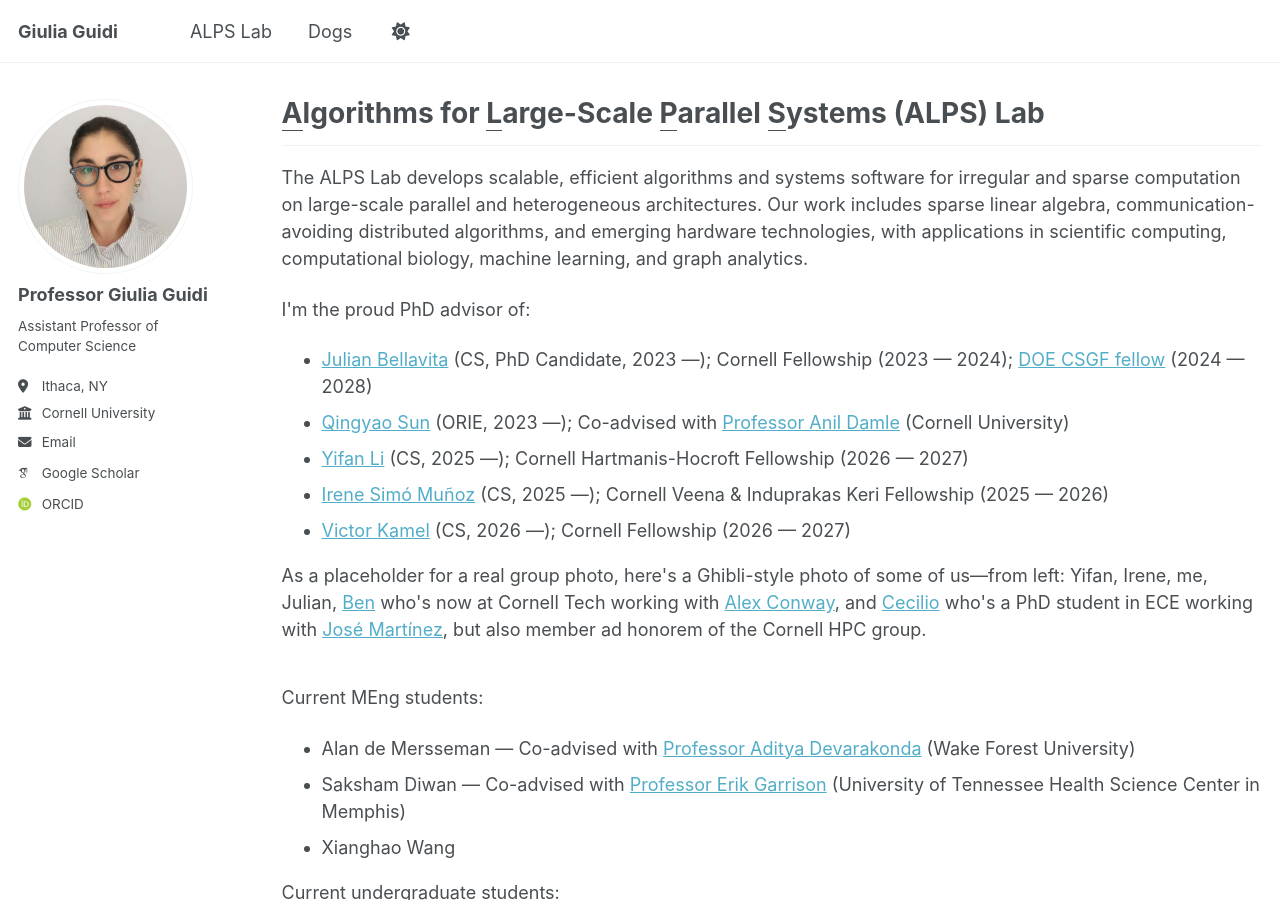
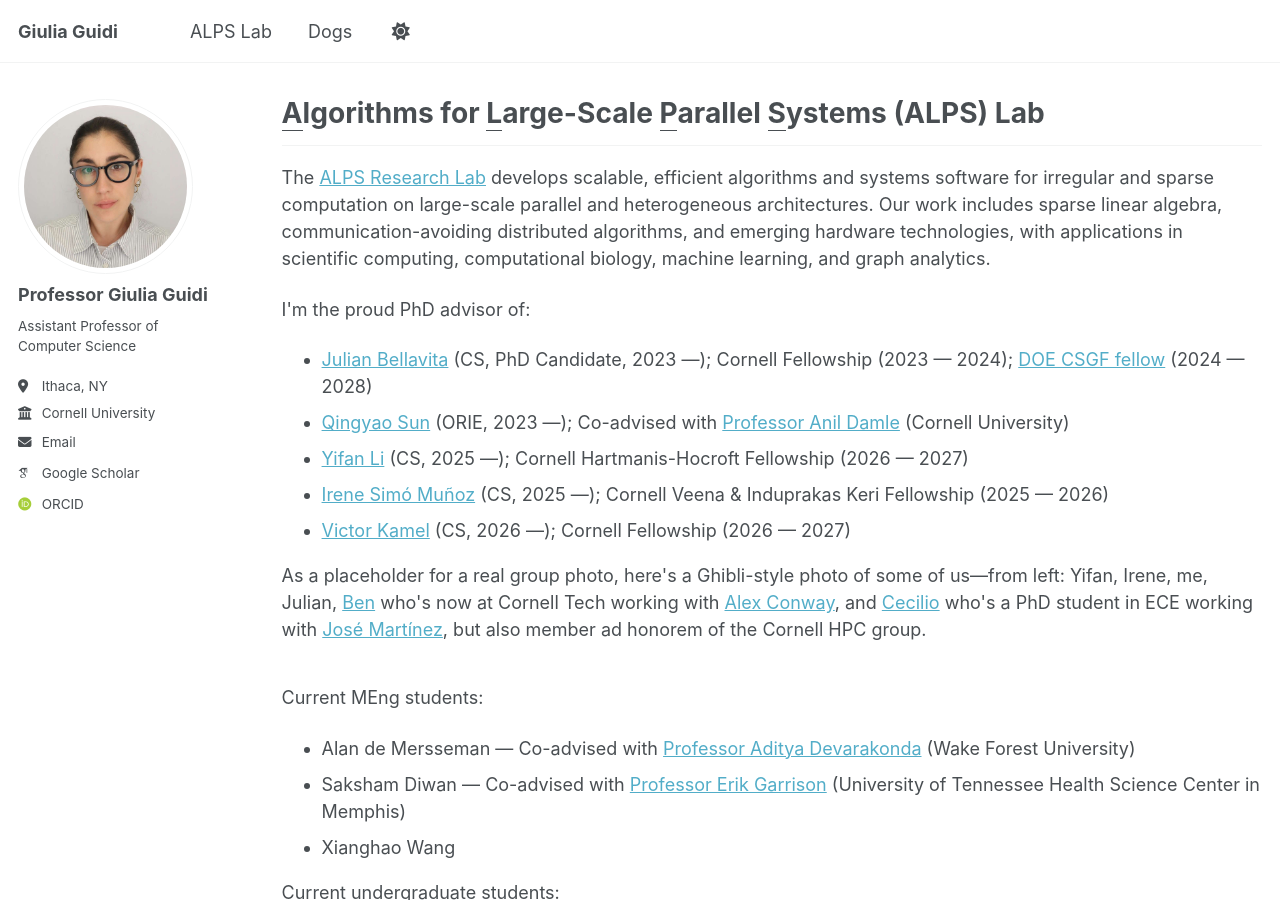
Before and after one commit to giuliaguidi/giuliaguidi.github.io, a Jekyll site: the page built from _pages/hpcgroup.html, in a window 1280 px wide and 900 px high. Built offline with Jekyll 4.4.1, drawn with Linux system fonts in a browser that asks for light colours; some web fonts are replaced.

Commit message:
Add link to ALPS Research Lab in description

```diff
--- a/_pages/hpcgroup.html
+++ b/_pages/hpcgroup.html
@@ -15,7 +15,7 @@ author_profile: true
 <body>
     <!-- <h1>ALPS Lab @ Cornell</h1> -->
     <hr>
-    <p>The ALPS Lab develops scalable, efficient algorithms and systems software for irregular and sparse computation on large-scale parallel and heterogeneous architectures. Our work includes sparse linear algebra, communication-avoiding distributed algorithms, and emerging hardware technologies, with applications in scientific computing, computational biology, machine learning, and graph analytics.</p>
+    <p>The <a href="https://www.linkedin.com/company/alps-research-lab/">ALPS Research Lab</a> develops scalable, efficient algorithms and systems software for irregular and sparse computation on large-scale parallel and heterogeneous architectures. Our work includes sparse linear algebra, communication-avoiding distributed algorithms, and emerging hardware technologies, with applications in scientific computing, computational biology, machine learning, and graph analytics.</p>
     <p>I'm the proud PhD advisor of:</p>
     <ul>
         <li><a href="https://hooninator.github.io/website.github.io/">Julian Bellavita</a> (CS, PhD Candidate, 2023 &mdash;); Cornell Fellowship (2023 &mdash; 2024); <a href="https://www.krellinst.org/csgf/profile/bellavita2024">DOE CSGF fellow</a> (2024 &mdash; 2028)</li>
```
